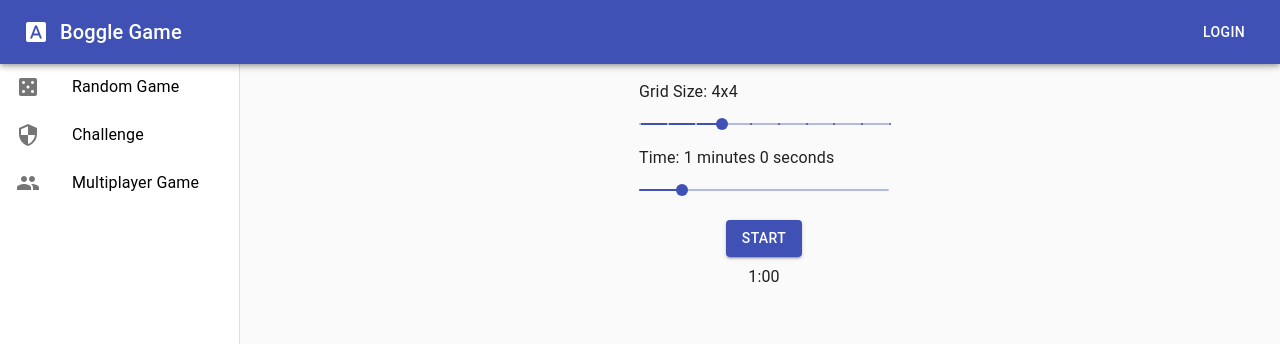
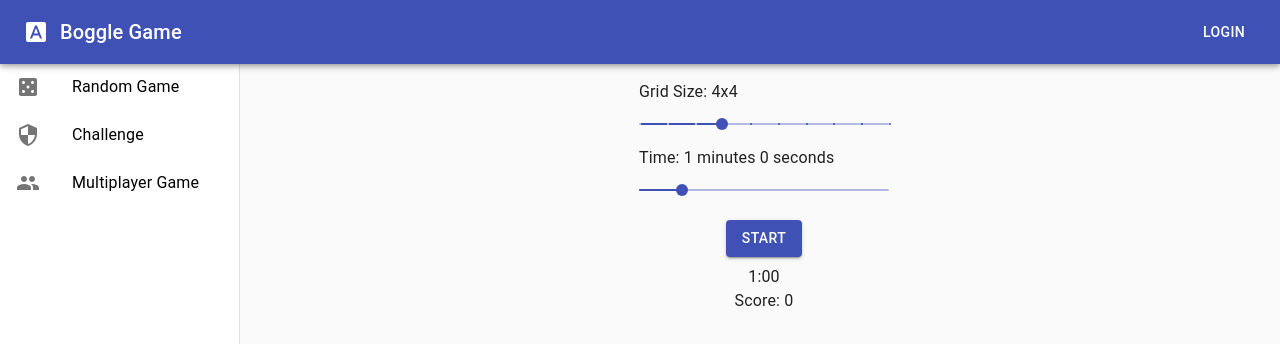
Before and after one commit to Enoumy/boggle, a React (Create React App) app: page / in a window 1280 px wide. Shown: the top 344 px of the page. Built offline with nearby package versions, Linux system fonts and the light colour scheme; no server answers.

Commit message:
Added scoring system

```diff
--- a/src/RandomGame.js
+++ b/src/RandomGame.js
@@ -10,6 +10,8 @@ import TimingOption from './TimingOption.js';
 import WordInput from './WordInput';
 import WordList from './WordList';
 import findAllSolutions from './boggle_solver.js';
+import Score from './Score.js';
+import scoring from './scoring.js';
 const dictionary = require('./full-wordlist.json')['words'];
 
 /** Returns a randomly generated sizexsize grid.
@@ -55,6 +57,7 @@ function RandomGame() {
   const [notificationOpen, setNotificationOpen] = useState(false);
   const [message, setMessage] = useState('');
   const [severity, setSeverity] = useState('');
+  const [score, setScore] = useState(0);
 
   const startGame = () => {
     setGameState('loading');
@@ -66,6 +69,7 @@ function RandomGame() {
     setWordsFound([]);
     setWordsFoundsSet([new Set()]);
     setGameState('active');
+    setScore(0);
   };
 
   const stopGame = () => {
@@ -86,6 +90,7 @@ function RandomGame() {
   const onEnter = word => {
     word = word.toLowerCase().trim();
     if (remainingSolutions.has(word)) {
+      setScore(score + scoring(word));
       setWordsFoundsSet([wordsFoundSet.add(word)]);
       setWordsFound([word, ...wordsFound]);
       remainingSolutions.delete(word);
@@ -124,6 +129,7 @@ function RandomGame() {
         }}
         gameState={gameState}
       />
+      <Score value={score} />
       {gameState === 'loading' ? (
         <CircularIndeterminate />
       ) : (
--- /dev/null
+++ b/src/Score.js
@@ -0,0 +1,8 @@
+import React from 'react';
+import Typography from '@material-ui/core/Typography';
+
+function Score({ value }) {
+  return <Typography align="center">Score: {value}</Typography>;
+}
+
+export default Score;
--- /dev/null
+++ b/src/scoring.js
@@ -0,0 +1,7 @@
+export default function scoring(str) {
+  if (str.length <= 4) return 1;
+  if (str.length <= 5) return 2;
+  if (str.length <= 6) return 3;
+  if (str.length <= 7) return 5;
+  return 11;
+}
```
